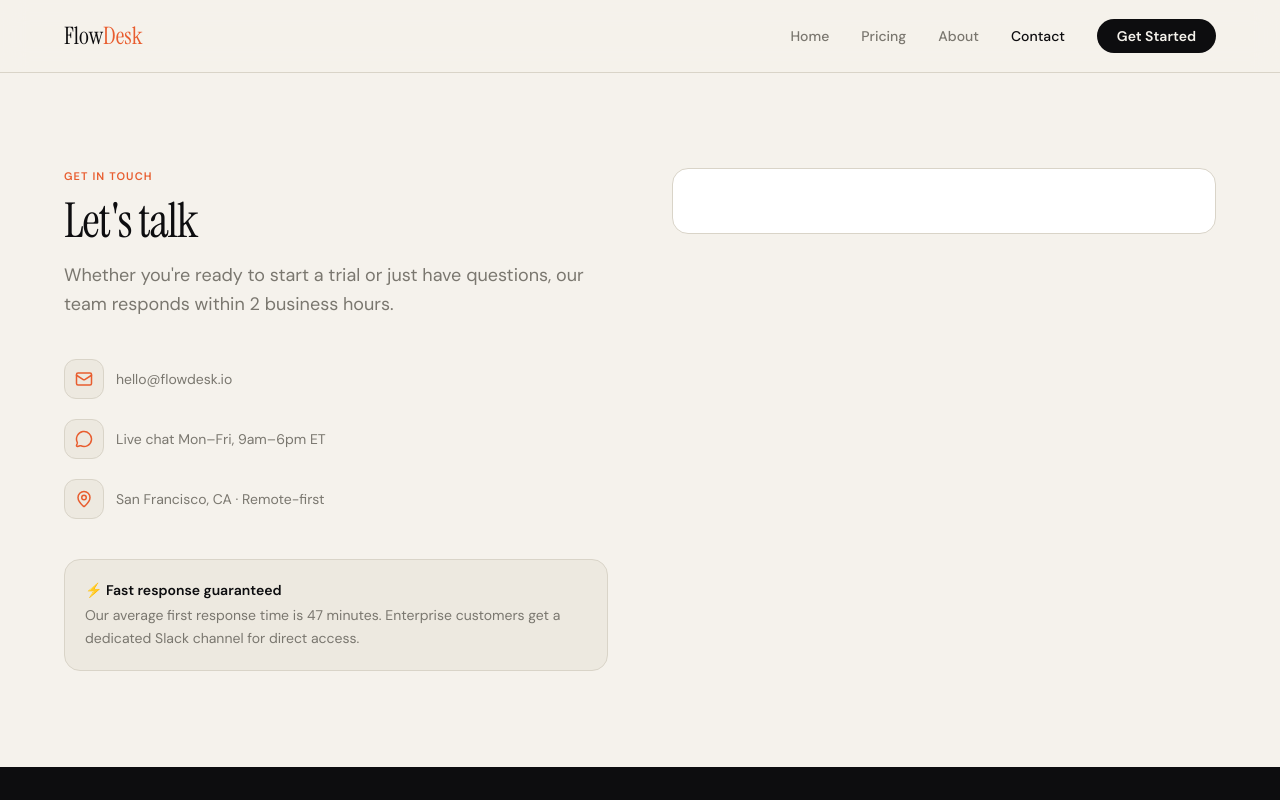
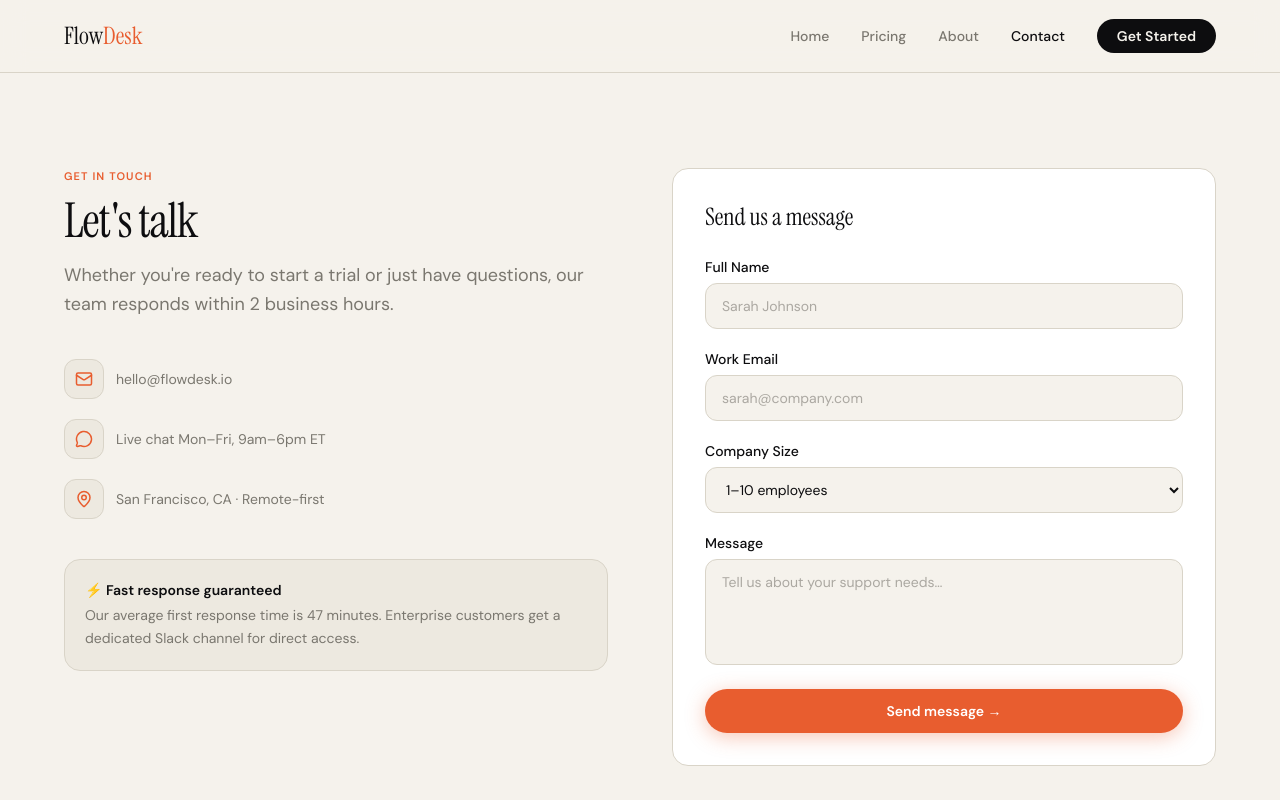
Before and after one commit to owinogabriel/flowdesk, a React (Vite) app: page /contact in a window 1280 px wide. Shown: the top 800 px of the page. Built offline with nearby package versions, Linux system fonts and the light colour scheme.

Commit message:
chore:Simulate network delay.

```diff
--- a/src/pages/ContactPage.tsx
+++ b/src/pages/ContactPage.tsx
@@ -1,6 +1,7 @@
 import { CheckCircle, Icon, Mail, MapPin, MessageCircle } from "lucide-react";
 import SectionHeader from "../components/ui/SectionHeader";
 import { useState } from "react";
+import Button from "../components/ui/Button";
 
 // ── Types ──────────────────────────────────────────────────
 interface FormState {
@@ -88,6 +89,19 @@ export default function ContactPage() {
   async function handleSubmit(e: React.FormEvent<HTMLFormElement>) {
     e.preventDefault();
     if (!validate()) return; // Don't submit if validation fails
+
+    setLoading(true);
+    // Simulate an API call
+    await new Promise((resolve) => setTimeout(resolve, 1200)); // Simulate network delay
+    setLoading(false);
+    setSubmitted(true);
+  }
+
+  // Reset the form
+  function handleReset() {
+    setForm({ name: "", email: "", size: "1-10 employees", message: "" }); // Clear form fields
+    setErrors({}); // Clear errors
+    setSubmitted(false); // Go back to the form view
   }
   return (
     <section className="py-24 px-6 lg:px-16">
@@ -138,14 +152,74 @@ export default function ContactPage() {
                 </p>
               </div>
               <button
-                // onClick={handleReset}
+                onClick={handleReset}
                 className="text-accent text-sm font-semibold hover:underline mt-2"
               >
                 Send another message
               </button>
             </div>
           ) : (
-            <form></form>
+            <form
+              onSubmit={handleSubmit}
+              noValidate
+              className="flex flex-col gap-5"
+            >
+              <h3 className="font-serif text-2xl text-ink mb-1">
+                Send us a message
+              </h3>
+
+              <Field label="Full Name" error={errors.name}>
+                <input
+                  name="name"
+                  value={form.name}
+                  onChange={handleChange}
+                  placeholder="Sarah Johnson"
+                  className={inputClass}
+                />
+              </Field>
+              <Field label="Work Email" error={errors.email}>
+                <input
+                  name="email"
+                  value={form.email}
+                  onChange={handleChange}
+                  placeholder="sarah@company.com"
+                  className={inputClass}
+                />
+              </Field>
+              <Field label="Company Size">
+                <select
+                  name="size"
+                  value={form.size}
+                  onChange={handleChange}
+                  className={inputClass}
+                >
+                  <option>1–10 employees</option>
+                  <option>11–50 employees</option>
+                  <option>51–200 employees</option>
+                  <option>200+ employees</option>
+                </select>
+              </Field>
+
+              <Field label="Message" error={errors.message}>
+                <textarea
+                  name="message"
+                  value={form.message}
+                  onChange={handleChange}
+                  placeholder="Tell us about your support needs…"
+                  rows={4}
+                  className={`${inputClass} resize-none`}
+                />
+              </Field>
+
+              <Button
+                type="submit"
+                variant="primary"
+                className="w-full justify-center mt-1"
+                disabled={loading}
+              >
+                {loading ? "Sending…" : "Send message →"}
+              </Button>
+            </form>
           )}
         </div>
       </div>
```
